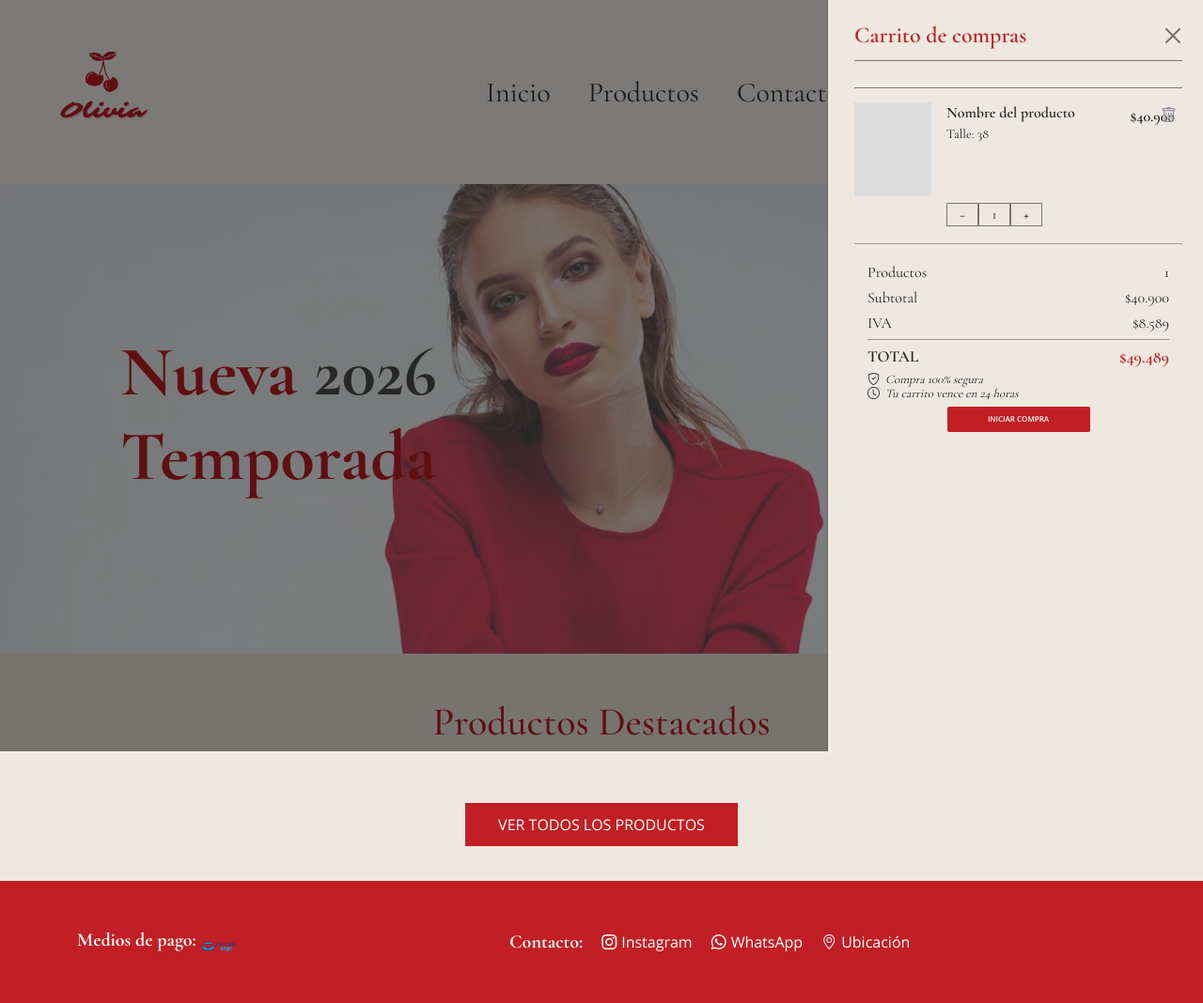
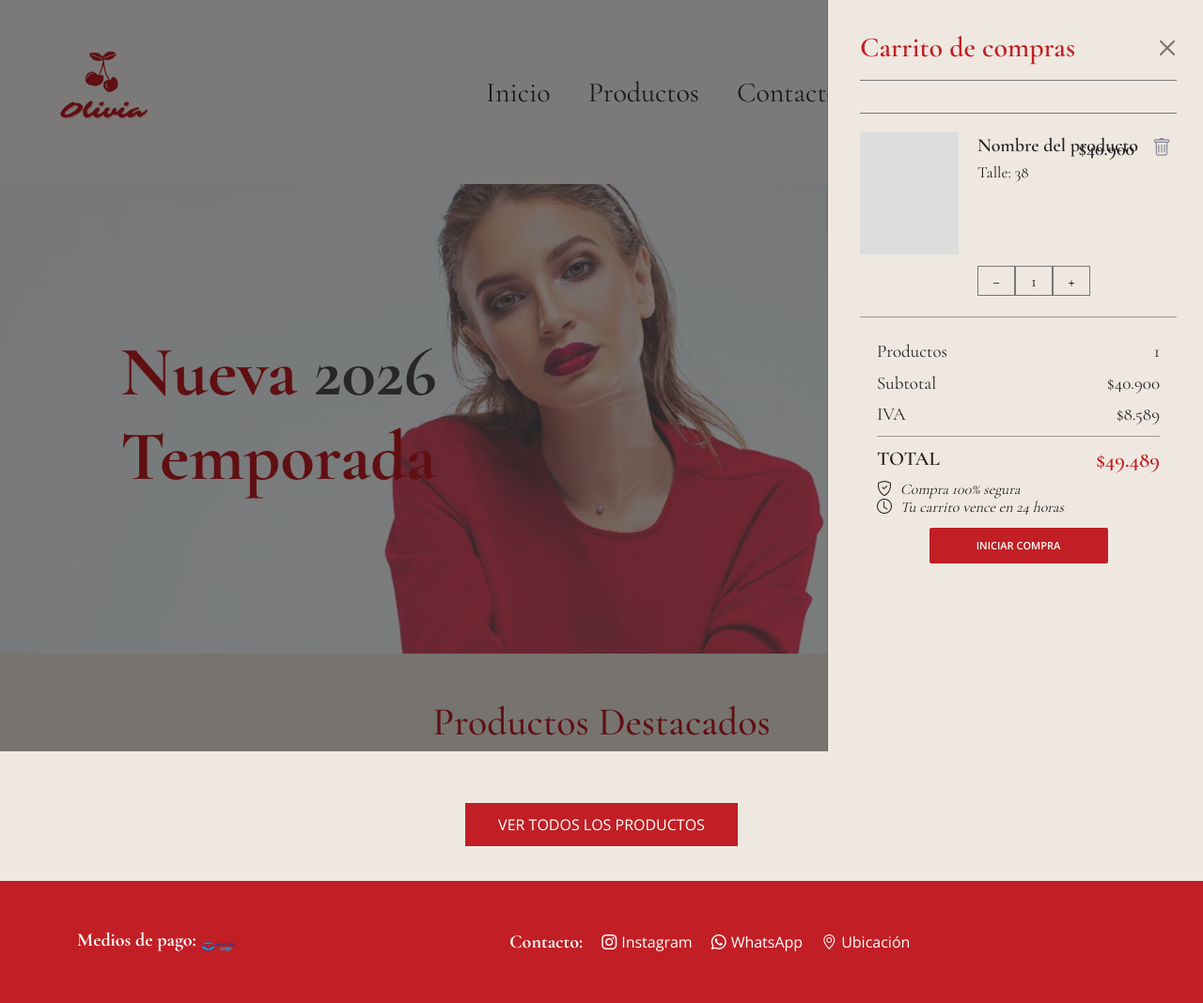
Before and after one commit to palomaponte07-maker/NUEVOPROYECTO, a Django app: page / in a window 1280 px wide, after a click that opens the changed part. Shown: the whole page at 94% size. Run offline with Django 5.2, Linux system fonts and the light colour scheme; data that the repository does not hold is empty; some libraries are stand-ins or nearby versions.

Commit message:
Mejora carrito lateral

```diff
--- a/static/css/style.css
+++ b/static/css/style.css
@@ -513,52 +513,48 @@ footer a:hover{
    ========================= */
 
 .carrito-lateral {
-    width: 49%;
+    width: 75%;
     background-color: #efe8e0;
     color: #222;
 }
 
 
-
-
+/* ENCABEZADO */
 .carrito-lateral .offcanvas-header {
-    padding: 20px 24px 8px 28px;
+    padding: 28px 30px 12px 34px;
 }
 
 .carrito-titulo {
     color: #c11f25;
     font-family: 'Cormorant Garamond', serif;
-    font-size: 24px;
+    font-size: 30px;
     font-weight: 600;
 }
 
 
-
-
+/* CUERPO */
 .carrito-lateral .offcanvas-body {
-    padding: 0 22px 20px 28px;
+    padding: 0 28px 28px 34px;
 }
 
 
-
-
+/* SEPARADORES */
 .carrito-productos::before {
     content: "";
     display: block;
     border-top: 1px solid #777;
     border-bottom: 1px solid #777;
-    height: 30px;
-    margin-bottom: 15px;
+    height: 36px;
+    margin-bottom: 20px;
 }
 
 
-
-
+/* PRODUCTO */
 .carrito-producto {
     position: relative;
-    min-height: 130px;
-    padding-bottom: 18px;
-    margin-bottom: 18px;
+    min-height: 155px;
+    padding-bottom: 22px;
+    margin-bottom: 22px;
     border-bottom: 1px solid #999;
 }
 
@@ -566,54 +562,50 @@ footer a:hover{
 
 .carrito-producto-contenido {
     display: flex;
-    gap: 16px;
+    gap: 20px;
 }
 
 
-
-
+/* IMAGEN */
 .carrito-imagen {
-    width: 82px;
-    height: 100px;
+    width: 105px;
+    height: 130px;
     background-color: #ddd;
     flex-shrink: 0;
 }
 
 
-
-
+/* DETALLE */
 .carrito-detalle {
     padding-top: 2px;
 }
 
 .carrito-detalle h6 {
     font-family: 'Cormorant Garamond', serif;
-    font-size: 16px;
-    margin: 0 0 2px;
+    font-size: 20px;
+    margin: 0 0 4px;
     font-weight: 600;
 }
 
 .carrito-detalle p {
     font-family: 'Cormorant Garamond', serif;
-    font-size: 14px;
+    font-size: 17px;
     margin: 0;
 }
 
 
-
-
+/* PRECIO */
 .carrito-producto .carrito-detalle p:last-child {
     position: absolute;
     top: 3px;
-    right: 8px;
+    right: 45px;
     font-family: 'Cormorant Garamond', serif;
-    font-size: 16px;
+    font-size: 20px;
     font-weight: 600;
 }
 
 
-
-
+/* ELIMINAR */
 .carrito-eliminar {
     position: absolute;
     top: 0;
@@ -621,7 +613,7 @@ footer a:hover{
     border: none;
     background: transparent;
     color: #8b8b9c;
-    font-size: 17px;
+    font-size: 20px;
     cursor: pointer;
 }
 
@@ -630,25 +622,24 @@ footer a:hover{
 }
 
 
-
-
+/* CANTIDAD */
 .carrito-cantidad {
     display: flex;
-    margin-left: 98px;
-    margin-top: 7px;
+    margin-left: 125px;
+    margin-top: 12px;
 }
 
 .carrito-cantidad button,
 .carrito-cantidad span {
-    width: 34px;
-    height: 25px;
+    width: 40px;
+    height: 32px;
     border: 1px solid #777;
     background: transparent;
     display: flex;
     align-items: center;
     justify-content: center;
     font-family: 'Cormorant Garamond', serif;
-    font-size: 15px;
+    font-size: 18px;
 }
 
 .carrito-cantidad button {
@@ -660,68 +651,65 @@ footer a:hover{
 }
 
 
-
-
+/* RESUMEN */
 .carrito-resumen {
-    margin-top: 8px;
-    padding: 0 14px;
+    margin-top: 15px;
+    padding: 0 18px;
 }
 
 .carrito-linea {
     display: flex;
     justify-content: space-between;
     font-family: 'Cormorant Garamond', serif;
-    font-size: 16px;
-    margin-bottom: 3px;
+    font-size: 19px;
+    margin-bottom: 5px;
 }
 
 .carrito-total {
     border-top: 1px solid #999;
-    padding-top: 5px;
-    margin-top: 5px;
-    font-size: 17px;
+    padding-top: 8px;
+    margin-top: 8px;
+    font-size: 21px;
     font-weight: 600;
 }
 
 .carrito-total span:last-child {
     color: #c11f25;
-    font-size: 18px;
+    font-size: 23px;
 }
 
 
-
-
+/* INFORMACIÓN */
 .carrito-info {
-    margin-top: 0;
-    padding: 0 14px;
+    margin-top: 5px;
+    padding: 0 18px;
 }
 
 .carrito-info p {
     margin: 0;
     font-family: 'Cormorant Garamond', serif;
-    font-size: 13px;
+    font-size: 16px;
     font-style: italic;
-    line-height: 15px;
+    line-height: 19px;
 }
 
 .carrito-info i {
-    margin-right: 3px;
+    margin-right: 5px;
 }
 
 
-
-
+/* BOTÓN */
 .iniciar-compra {
     display: block;
-    width: 152px;
-    height: 27px;
-    margin: 5px auto 0;
+    width: 190px;
+    height: 38px;
+    margin: 12px auto 0;
     border: none;
     border-radius: 2px;
     background-color: #c11f25;
     color: white;
     font-family: 'Open Sans', sans-serif;
-    font-size: 8px;
+    font-size: 11px;
     font-weight: 600;
     cursor: pointer;
 }
```
